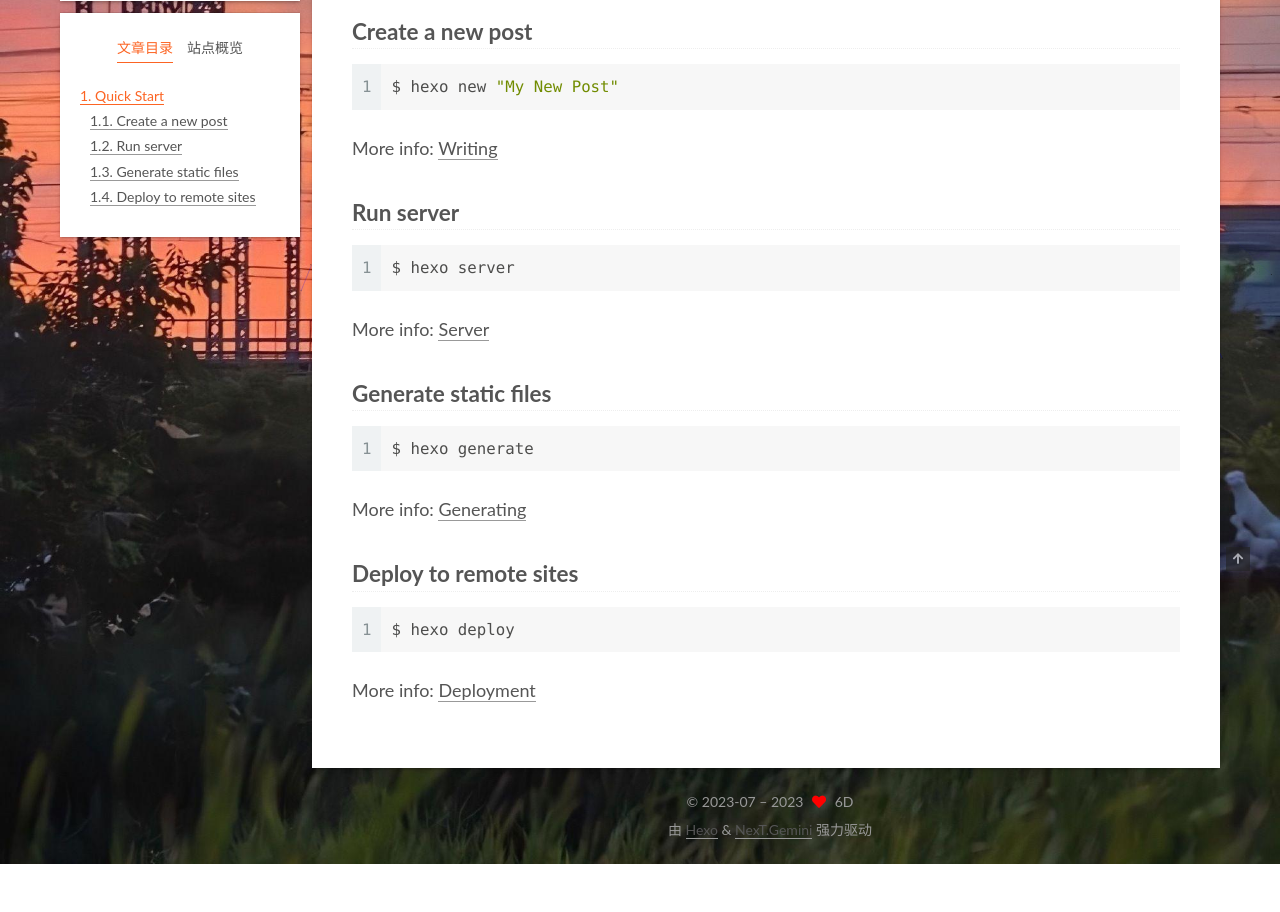
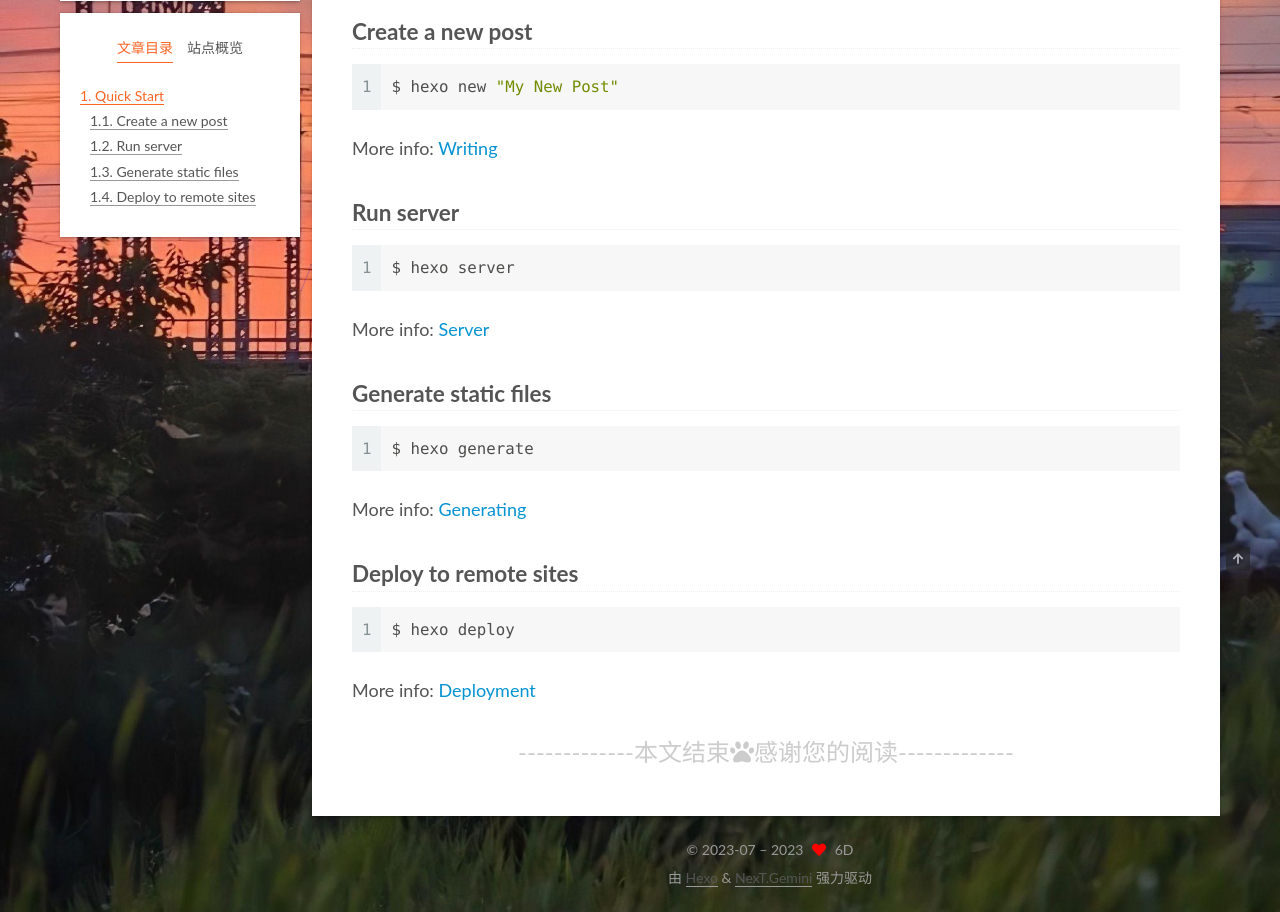
Before and after one commit to 6D-PJ/6D-PJ.github.io, a plain HTML site: page 2023/07/06/hello-world/index.html in a window 1280 px wide. Shown: the part 329-1241 px from the top of the page. Before the commit the page ends 1193 px from the top, so only its background shows below. Drawn offline with Linux system fonts and the light colour scheme.

Commit message:
Site updated: 2023-07-07 19:26:13

```diff
--- a/2023/07/06/hello-world/index.html
+++ b/2023/07/06/hello-world/index.html
@@ -229,6 +229,16 @@
 
 
 
+
+	  <div>
+	   <div>
+
+        <div style="text-align:center;color: #ccc;font-size:24px;">-------------本文结束<i class="fa fa-paw"></i>感谢您的阅读-------------</div>
+
+</div>
+	  </div>
+
+
       <footer class="post-footer">
 
 
--- a/css/main.css
+++ b/css/main.css
@@ -1169,7 +1169,7 @@ pre .javascript .function {
 }
 .links-of-author a::before,
 .links-of-author span.exturl::before {
-  background: #bbff2f;
+  background: #5becff;
   border-radius: 50%;
   content: ' ';
   display: inline-block;
@@ -1963,6 +1963,14 @@ pre .javascript .function {
 #qr p {
   text-align: center;
 }
+.post-body p a {
+  color: #0593d3;
+  border-bottom: none;
+}
+.post-body p a:hover {
+  color: #0477ab;
+  text-decoration: underline;
+}
 .category-all-page .category-all-title {
   text-align: center;
 }
```
Also changed, not shown: index.html (+2 -0 lines).
